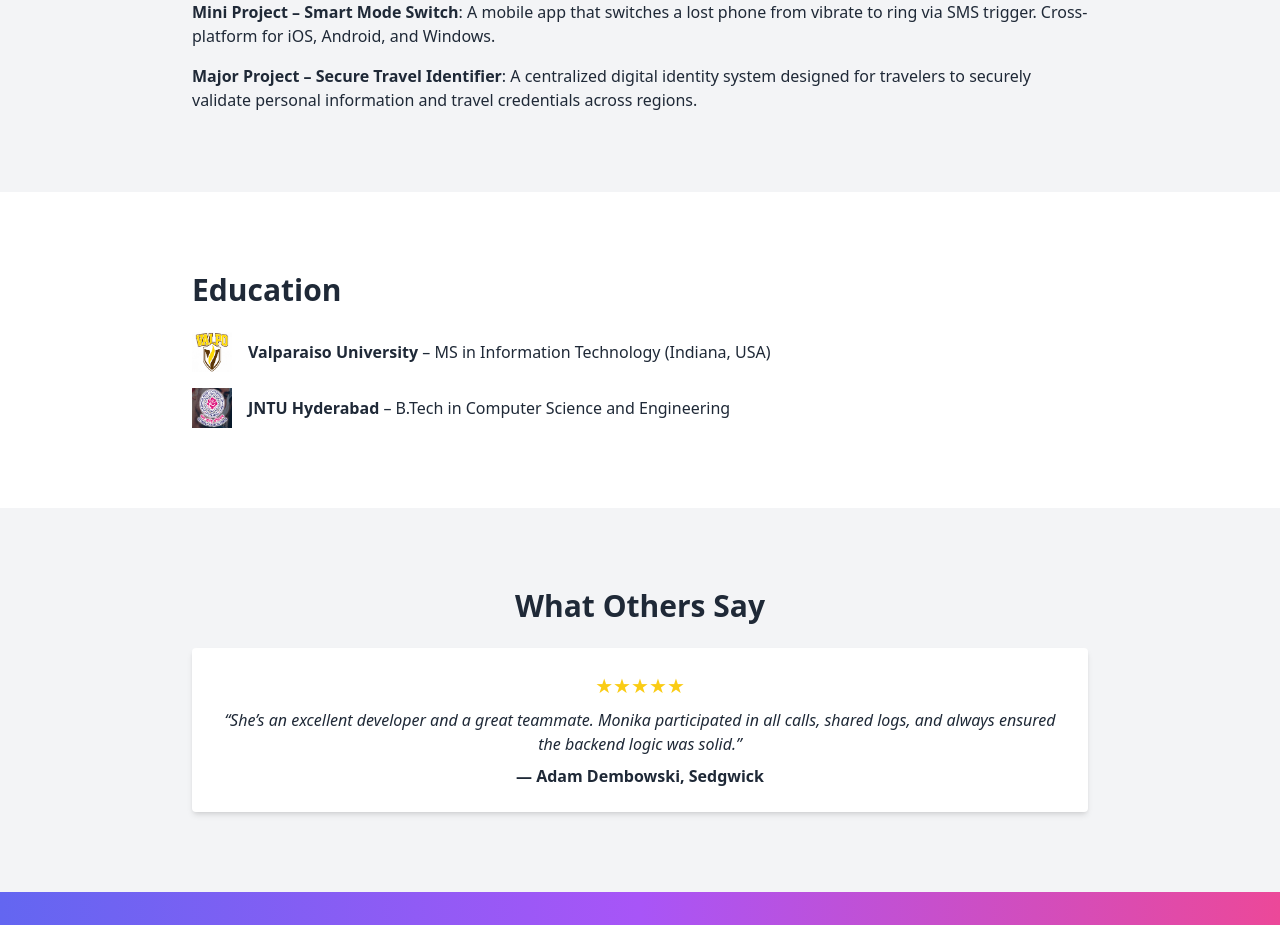
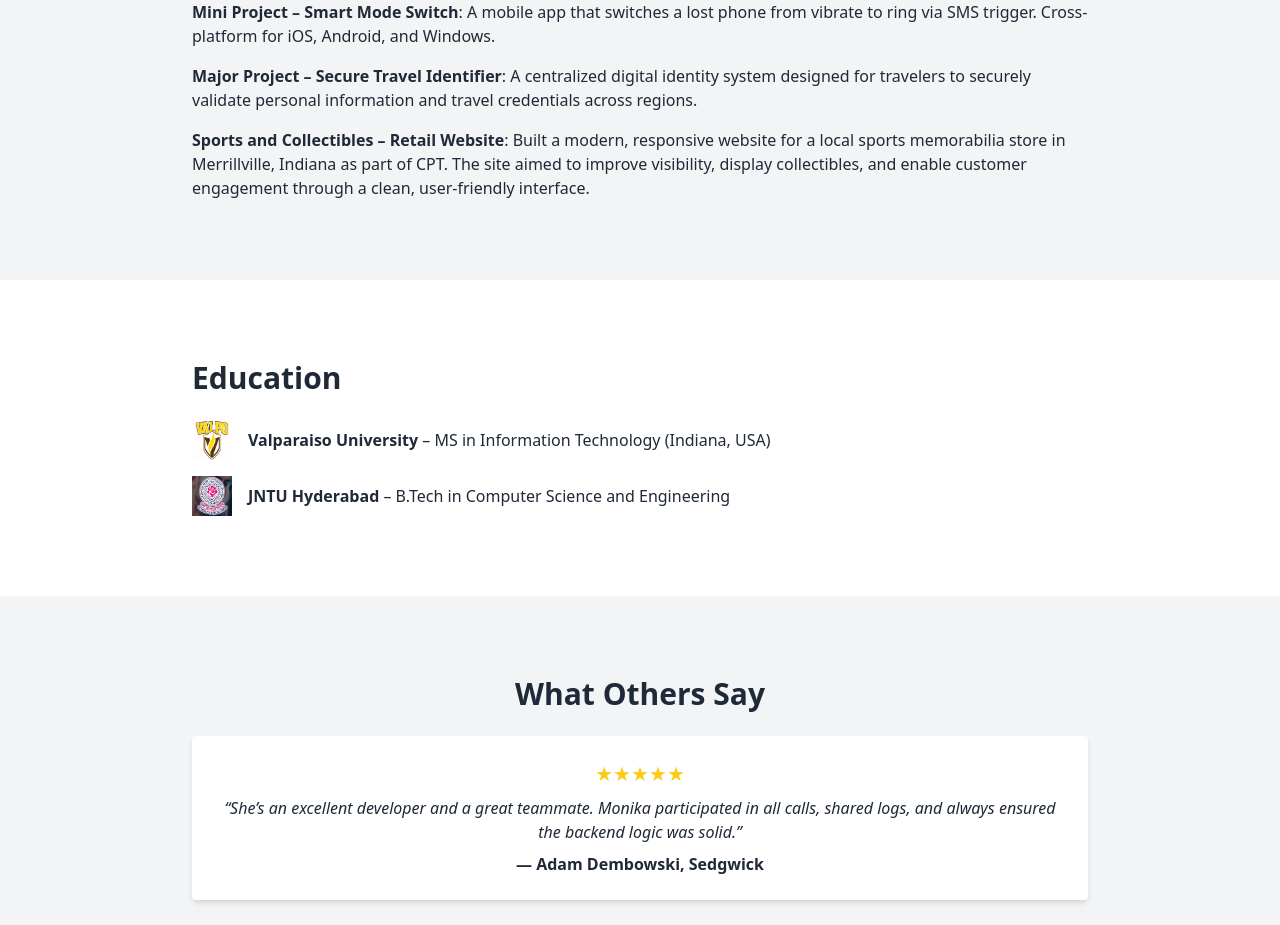
Before and after one commit to nallamor/monika-portfolio, a React (Vite) app: page / in a window 1280 px wide. Shown: the part 2100-3025 px from the top of the page. Built offline with nearby package versions, Linux system fonts and the light colour scheme.

Commit message:
Update App.tsx

```diff
--- a/src/App.tsx
+++ b/src/App.tsx
@@ -155,6 +155,9 @@
             <li>
               <strong>Major Project – Secure Travel Identifier</strong>: A centralized digital identity system designed for travelers to securely validate personal information and travel credentials across regions.
             </li>
+            <li>
+              <strong>Sports and Collectibles – Retail Website</strong>: Built a modern, responsive website for a local sports memorabilia store in Merrillville, Indiana as part of CPT. The site aimed to improve visibility, display collectibles, and enable customer engagement through a clean, user-friendly interface.
+            </li>
           </ul>
         </div>
       </section>
```
